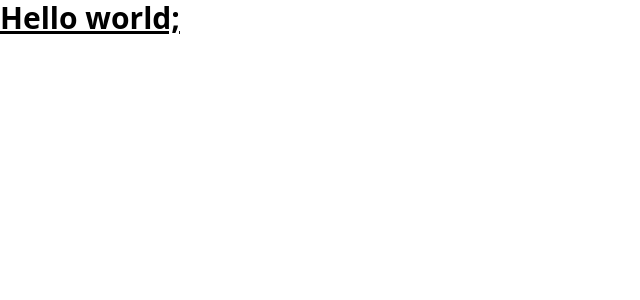
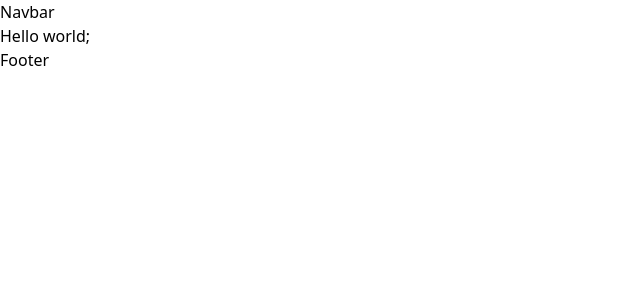
Before and after one commit to Robert-CPX/nft_marketplace_v1, a Next.js app: page / in a window 1280 px wide. Shown: the top 300 px of the page, without its empty margins (0-640 px from the left). Built offline with nearby package versions, Linux system fonts and the light colour scheme.

Commit message:
setup commonly used components

```diff
--- /dev/null
+++ b/app/components/Footer.jsx
@@ -0,0 +1,7 @@
+import React from 'react';
+
+const Footer = () => (
+  <div>Footer</div>
+);
+
+export default Footer;
--- /dev/null
+++ b/app/components/Navbar.jsx
@@ -0,0 +1,7 @@
+import React from 'react';
+
+const Navbar = () => (
+  <div>Navbar</div>
+);
+
+export default Navbar;
--- /dev/null
+++ b/app/components/index.js
@@ -0,0 +1,4 @@
+import Navbar from './Navbar';
+import Footer from './Footer';
+
+export { Navbar, Footer };
--- a/app/layout.js
+++ b/app/layout.js
@@ -1,14 +1,19 @@
-import './globals.css';
-
-export const metadata = {
-  title: 'Create Next App',
-  description: 'Welcome to Next.js',
-};
+import Script from 'next/script';
+import '../styles/globals.css';
+import { Navbar, Footer } from './components';
+import { Providers } from './providers';
 
 const RootLayout = ({ children }) => (
   <html lang="en">
-    <body className="text-3xl font-bold underline">
-      {children}
+    <body>
+      <Providers>
+        <div className="dark:bg-nft-dark bg-white min-h-screen">
+          <Navbar />
+          {children}
+          <Footer />
+        </div>
+        <Script src="https://kit.fontawesome.com/7d23f8c160.js" crossOrigin="anonymous" />
+      </Providers>
     </body>
   </html>
 );
--- /dev/null
+++ b/app/providers.js
@@ -0,0 +1,9 @@
+'use client';
+
+import { ThemeProvider } from 'next-themes';
+
+export const Providers = ({ children }) => (
+  <ThemeProvider attribute="class">
+    {children}
+  </ThemeProvider>
+);
```
Also changed, not shown: styles/globals.css (renamed from app/globals.css).
